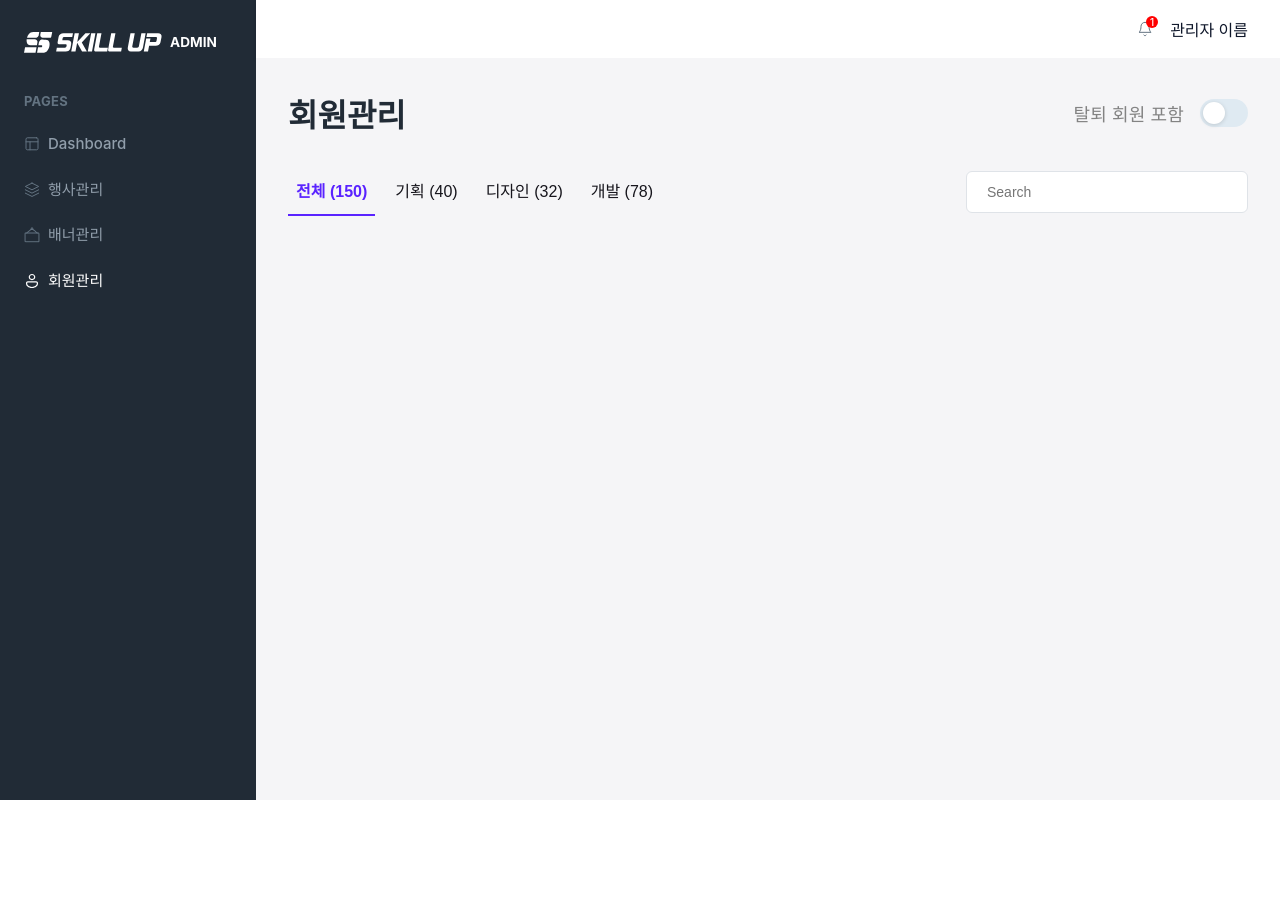
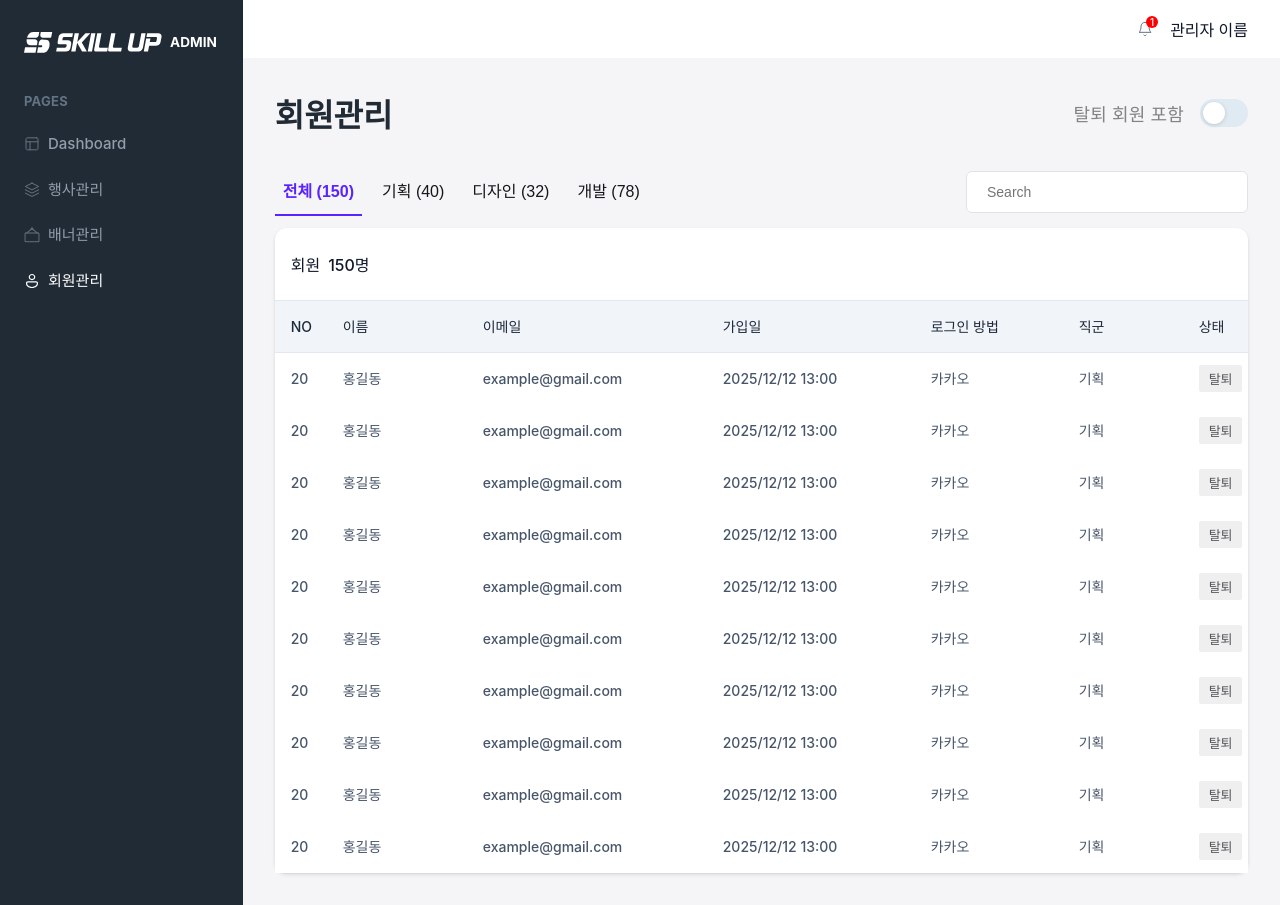
Before and after one commit to SKILLUP-FRONTEND/SkillUp_Admin, a Next.js app: page /admin/members in a window 1280 px wide. Before the commit the page ends 800 px from the top, so only its background shows below. Built offline with nearby package versions, Linux system fonts and the light colour scheme; a web font is replaced by a local one.

Commit message:
:lipstick: Style: 테이블 바디 메인 부분 구현 (#3)

```diff
--- a/src/app/admin/members/MembersPageContent.tsx
+++ b/src/app/admin/members/MembersPageContent.tsx
@@ -12,6 +12,7 @@ import MemberFilterTabs from "@/components/members/MemberFilterTabs";
 import MemberSearchInput from "@/components/members/MemberSearchInput";
 import styles from "./members.module.css";
 import { useState } from "react";
+import MemberTable from "@/components/members/MemberTable";
 
 export default function MembersPageContent() {
   const [selected, setSelected] = useState("all");
@@ -34,8 +35,16 @@ export default function MembersPageContent() {
         </div>
 
         {/* TODO : 테이블 메인 부분 */}
-
-        {/* TODO : 테이블 페이지네이션 부분 */}
+        <div className={styles.membersTableMain}>
+          {/* TODO : 테이블 헤더 부분 */}
+          <div className={styles.membersTableHeader}>
+            <h5 className={styles.membersTableHeaderTitle}>회원</h5>
+            <h5 className={styles.membersTableHeaderTitle}>150명</h5>
+          </div>
+          {/* TODO : 테이블 바디 부분 */}
+          <MemberTable />
+          {/* TODO : 테이블 페이지네이션 부분 */}
+        </div>
       </div>
     </section>
   );
--- a/src/app/admin/members/members.module.css
+++ b/src/app/admin/members/members.module.css
@@ -31,3 +31,36 @@
   align-items: center;
   justify-content: space-between;
 }
+
+.membersTable {
+  display: flex;
+  flex-direction: column;
+  gap: 0.75rem;
+}
+
+.membersTableMain {
+  display: flex;
+  flex-direction: column;
+  align-self: stretch;
+  border-radius: 0.75rem;
+  background: #fff;
+
+  box-shadow: 0 2px 4px 0 rgba(13, 23, 33, 0.08),
+    0 1px 2px 0 rgba(21, 30, 40, 0.08);
+}
+
+.membersTableHeader {
+  display: flex;
+  padding: 1.5rem 1rem;
+  align-items: center;
+  gap: 0.5rem;
+  align-self: stretch;
+}
+
+.membersTableHeaderTitle {
+  color: #0f172a;
+  font-size: 1rem;
+  font-style: normal;
+  font-weight: 500;
+  line-height: normal;
+}
--- /dev/null
+++ b/src/components/members/MemberHeader/index.tsx
@@ -0,0 +1,25 @@
+// src/components/members/MemberHeader/index.tsx
+
+/*
+  담당자 : 김은혜
+  최초 작성일 : 2025-08-31
+  최종 수정일 : 2025-08-31
+*/
+
+import styles from "./style.module.css";
+
+export default function MemberHeader() {
+  return (
+    <thead className={styles.memberHeader}>
+      <tr>
+        <th>NO</th>
+        <th>이름</th>
+        <th>이메일</th>
+        <th>가입일</th>
+        <th>로그인 방법</th>
+        <th>직군</th>
+        <th>상태</th>
+      </tr>
+    </thead>
+  );
+}
--- /dev/null
+++ b/src/components/members/MemberHeader/style.module.css
@@ -0,0 +1,56 @@
+/* src/components/members/MemberHeader/style.module.css */
+
+/*
+  담당자 : 김은혜
+  최초 작성일 : 2025-08-31
+  최종 수정일 : 2025-08-31
+*/
+
+.memberHeader {
+  border-top: 1px solid #e2e8f0;
+  border-bottom: 1px solid #e2e8f0;
+  background: #f1f5f9;
+  height: 3.25rem;
+}
+
+.memberHeader th {
+  color: #1e293b;
+  text-align: left;
+  font-size: 0.875rem;
+  font-style: normal;
+  font-weight: 500;
+  line-height: 1.25rem;
+  overflow: hidden;
+  text-overflow: ellipsis;
+  white-space: nowrap;
+}
+
+th:first-child {
+  width: 4.25rem;
+  padding-left: 1rem;
+}
+
+th:nth-child(2) {
+  width: 8.75rem;
+}
+
+th:nth-child(3) {
+  width: 15rem;
+}
+
+th:nth-child(4) {
+  width: 13rem;
+}
+
+th:nth-child(5) {
+  width: 9.25rem;
+}
+
+th:nth-child(6) {
+  width: 7.5rem;
+}
+
+th:last-child {
+  width: 7.5rem;
+  padding-right: 1rem;
+}
--- /dev/null
+++ b/src/components/members/MemberTable/index.tsx
@@ -0,0 +1,27 @@
+// src/components/members/MemberTable/index.tsx
+
+/*
+  담당자 : 김은혜
+  최초 작성일 : 2025-08-31
+  최종 수정일 : 2025-08-31
+*/
+
+import MemberHeader from "../MemberHeader";
+import styles from "./style.module.css";
+import MemberTableRow from "../MemberTableRow";
+
+export default function MemberTable() {
+  return (
+    <div className={styles.memberTable}>
+      <table>
+        <MemberHeader />
+        {/* TODO : 추후 서버에서 받은 데이터로 변경 */}
+        <tbody>
+          {Array.from({ length: 10 }).map((_, index) => (
+            <MemberTableRow key={index} />
+          ))}
+        </tbody>
+      </table>
+    </div>
+  );
+}
--- /dev/null
+++ b/src/components/members/MemberTable/style.module.css
@@ -0,0 +1,7 @@
+/* src/components/members/MemberTable/style.module.css */
+
+/*
+  담당자 : 김은혜
+  최초 작성일 : 2025-08-31
+  최종 수정일 : 2025-08-31
+*/
--- /dev/null
+++ b/src/components/members/MemberTableRow/index.tsx
@@ -0,0 +1,40 @@
+// src/components/members/MemberTableRow/index.tsx
+
+/*
+  담당자 : 김은혜
+  최초 작성일 : 2025-08-31
+  최종 수정일 : 2025-08-31
+*/
+
+import styles from "./style.module.css";
+
+export default function MemberTableRow() {
+  return (
+    <tr className={styles.memberTableRow}>
+      <td>
+        <div className={styles.ellipsis}>20</div>
+      </td>
+      <td>
+        <div className={styles.ellipsis}>홍길동</div>
+      </td>
+      <td>
+        <div className={styles.ellipsis}>example@gmail.com</div>
+      </td>
+      <td>
+        <div className={styles.ellipsis}>2025/12/12 13:00</div>
+      </td>
+      <td>
+        <div className={styles.ellipsis}>카카오</div>
+      </td>
+      <td>
+        <div className={styles.ellipsis}>기획</div>
+      </td>
+      {/* TODO : 추후 서버에서 받은 데이터로 변경 */}
+      <td>
+        <span className={`${styles.statusBadge} ${styles.inactive}`}>
+          {"탈퇴"}
+        </span>
+      </td>
+    </tr>
+  );
+}
--- /dev/null
+++ b/src/components/members/MemberTableRow/style.module.css
@@ -0,0 +1,81 @@
+/* src/components/members/MemberTableRow/style.module.css */
+
+/*
+  담당자 : 김은혜
+  최초 작성일 : 2025-08-31
+  최종 수정일 : 2025-08-31
+*/
+
+.memberTableRow {
+  height: 3.25rem;
+  background: #fff;
+  color: #475569;
+  font-size: 0.875rem;
+  font-style: normal;
+  font-weight: 500;
+  line-height: 1.25rem;
+}
+
+td:first-child .ellipsis {
+  width: 4.25rem;
+  padding-left: 1rem;
+}
+
+td:nth-child(2) .ellipsis {
+  width: 8.75rem;
+}
+
+td:nth-child(3) .ellipsis {
+  width: 15rem;
+}
+
+td:nth-child(4) .ellipsis {
+  width: 13rem;
+}
+
+td:nth-child(5) .ellipsis {
+  width: 9.25rem;
+}
+
+td:nth-child(6) .ellipsis {
+  width: 7.5rem;
+}
+
+td:last-child .ellipsis {
+  width: 7.5rem;
+  padding-right: 1rem;
+}
+
+.ellipsis {
+  overflow: hidden;
+  text-overflow: ellipsis;
+  white-space: nowrap;
+  width: 100%;
+}
+
+.statusBadge {
+  width: fit-content;
+  display: flex;
+  padding: 0.25rem 0.625rem;
+  align-items: center;
+  gap: 0.625rem;
+  border-radius: 0.125rem;
+  background: #e8e7ff;
+  color: #5a23ff;
+  text-align: center;
+  font-size: 0.8125rem;
+  font-style: normal;
+  font-weight: 500;
+  line-height: normal;
+  letter-spacing: -0.00813rem;
+}
+
+.statusBadge.active {
+  background: #e8e7ff;
+  color: #5a23ff;
+}
+
+.statusBadge.inactive {
+  background: #efefef;
+  color: #55555c;
+}
```
